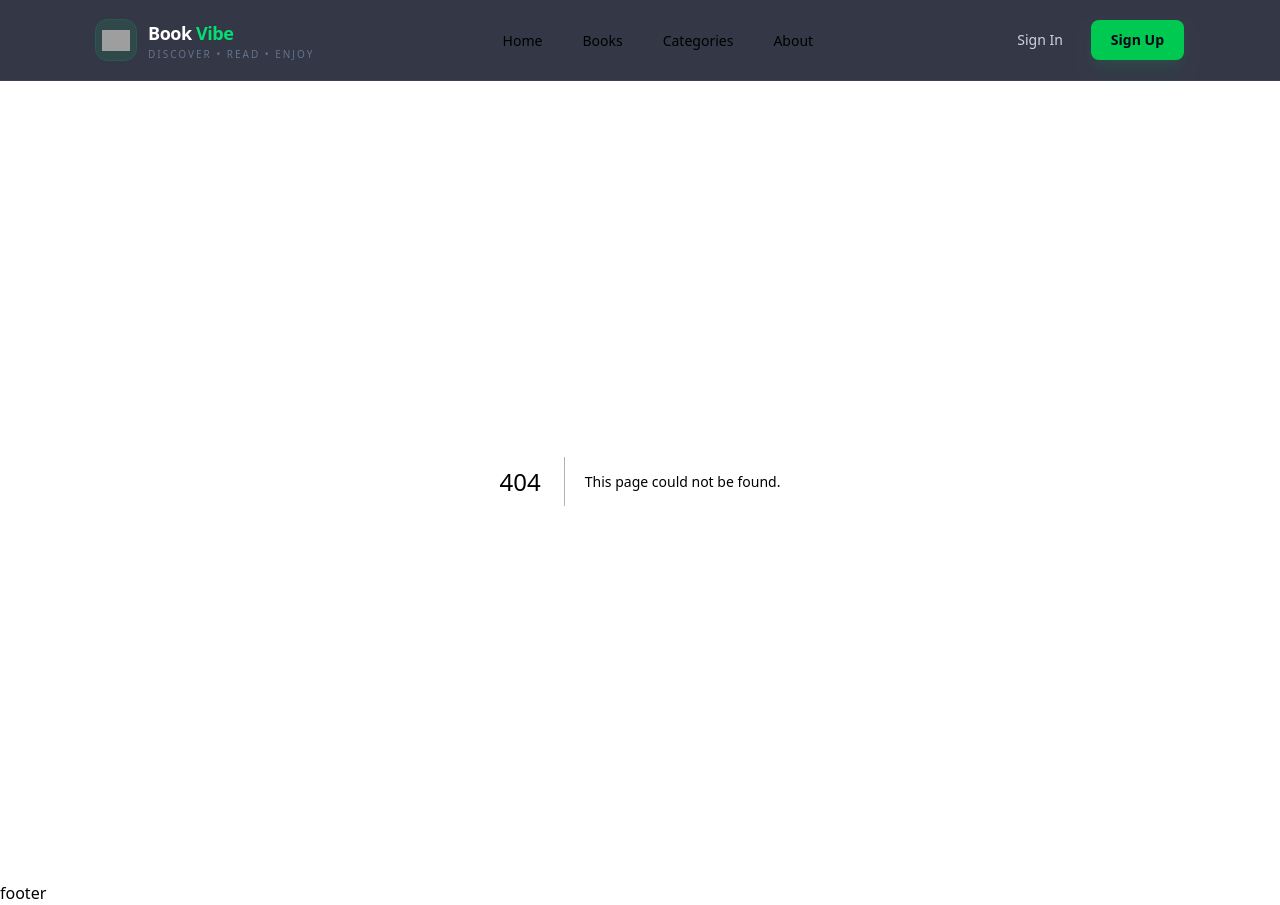
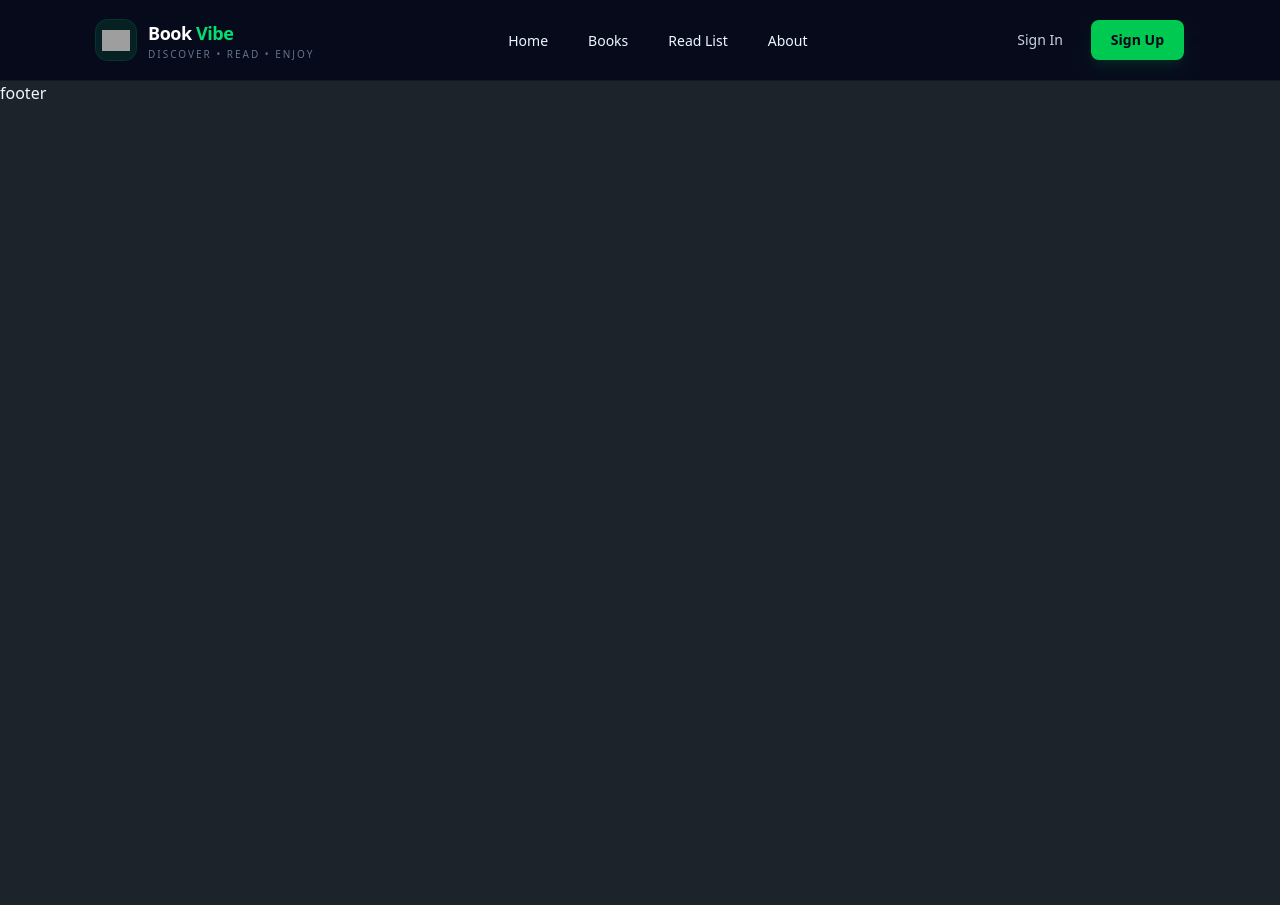
Before and after one commit to asm-saim/book-vibe, a Next.js app: page /readList in a window 1280 px wide. Before the commit this address had no page. After the commit the page ends 800 px from the top, so only its background shows below. Built offline with nearby package versions, Linux system fonts and the light colour scheme; grey boxes are pictures that could not be loaded.

Commit message:
data succeccfully passed to readlist

```diff
--- /dev/null
+++ b/src/app/readList/page.tsx
@@ -0,0 +1,12 @@
+'use client'
+import { BookContext } from "@/context/BookContext";
+import { useContext } from "react";
+
+const ReadList = () => {
+  //using context
+  const { readList } = useContext(BookContext);
+  console.log("From Read List", readList);
+  return <div></div>;
+};
+
+export default ReadList;
--- a/src/components/BookDetails/ReadList.tsx
+++ b/src/components/BookDetails/ReadList.tsx
@@ -14,7 +14,7 @@ const ReadList = ({ book }: IBookProps) => {
 
   const handleReadList = () => {
     // console.log("readList is clicked", book);
-    setReadList([...readList], book);
+    setReadList(...readList, book);
   };
   return (
     <div>
--- a/src/components/shared/Navabr.tsx
+++ b/src/components/shared/Navabr.tsx
@@ -7,7 +7,7 @@ const Navbar = () => {
   const navItems = [
     { name: "Home", href: "/" },
     { name: "Books", href: "/books" },
-    { name: "Categories", href: "/categories" },
+    { name: "Read List", href: "/readList" },
     { name: "About", href: "/about" },
   ];
 
```
